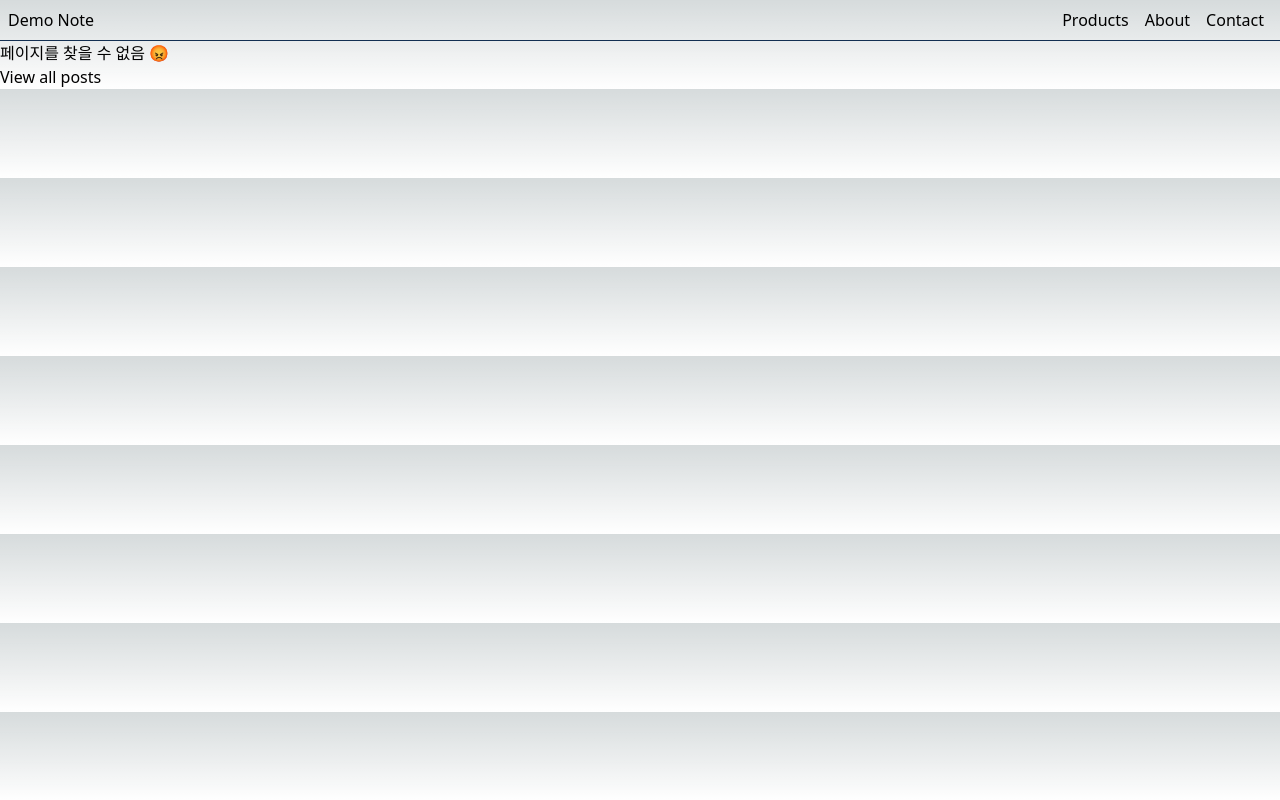
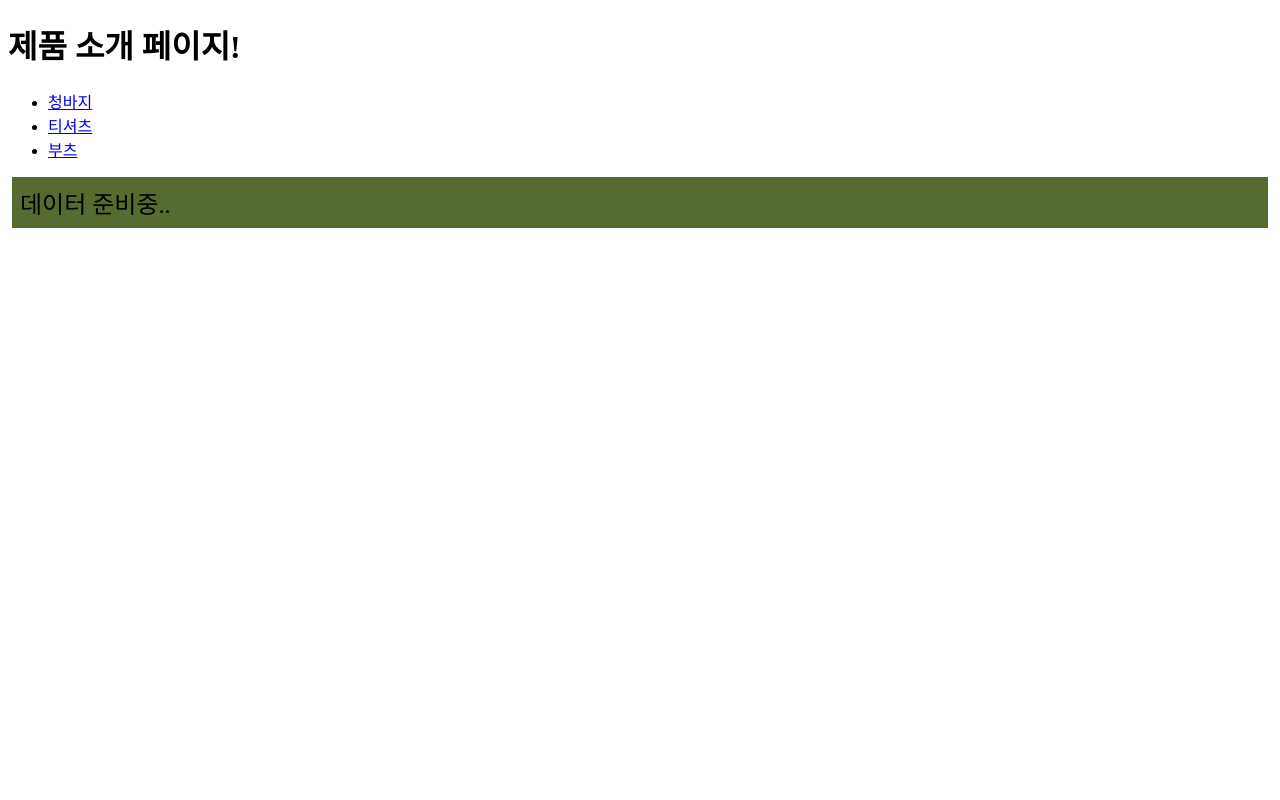
Before and after one commit to whoyoung90/Next-exercise, a Next.js app: page /ssg in a window 1280 px wide. Before the commit this address had no page. Built offline with nearby package versions, Linux system fonts and the light colour scheme; no server answers.

Commit message:
study: 230801 12~13버전 비교

```diff
--- /dev/null
+++ b/src/pages/api/hello.ts
@@ -0,0 +1,13 @@
+// Next.js API route support: https://nextjs.org/docs/api-routes/introduction
+import type { NextApiRequest, NextApiResponse } from 'next'
+
+type Data = {
+  name: string
+}
+
+export default function handler(
+  req: NextApiRequest,
+  res: NextApiResponse<Data>
+) {
+  res.status(200).json({ name: 'John Doe' })
+}
--- /dev/null
+++ b/src/pages/ssg.tsx
@@ -0,0 +1,37 @@
+/* v12 */
+import MeowArticle from "@/components/MeowArticle";
+import { getProducts, Product } from "@/API/products";
+import Link from "next/link";
+
+type Props = {
+  products: Product[];
+};
+
+// 클라이언트에서 실행
+// 콘솔 로그 => 브라우저에 O
+// 이벤트 처리, useEffect 모두 클라이언트에서 동작
+export default function SSGPage({ products }: Props) {
+  return (
+    <>
+      <h1>제품 소개 페이지!</h1>
+      <ul>
+        {products.map(({ id, name }, index) => (
+          <li key={index}>
+            <Link href={`/products/${id}`}>{name}</Link>
+          </li>
+        ))}
+      </ul>
+      <MeowArticle />
+    </>
+  );
+}
+
+// 서버에서 실행 (SSG)
+// 콘솔 로그 => 브라우저에 X
+export async function getStaticProps() {
+  const products = await getProducts();
+  return {
+    props: { products },
+    // revalidate: 10, // ISR
+  };
+}
```
Also changed, not shown: src/pages/ssr.tsx (added, +36 -0 lines).
